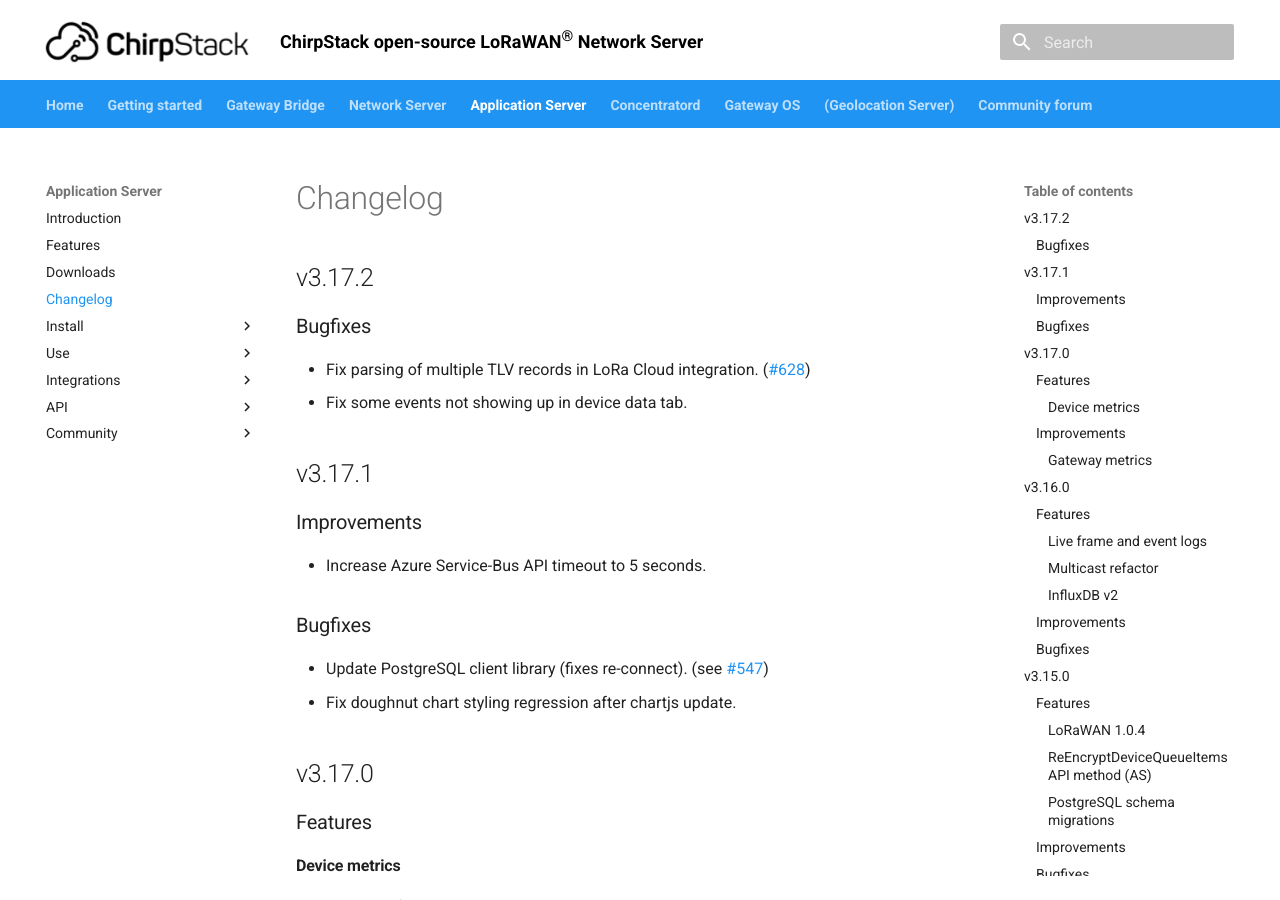
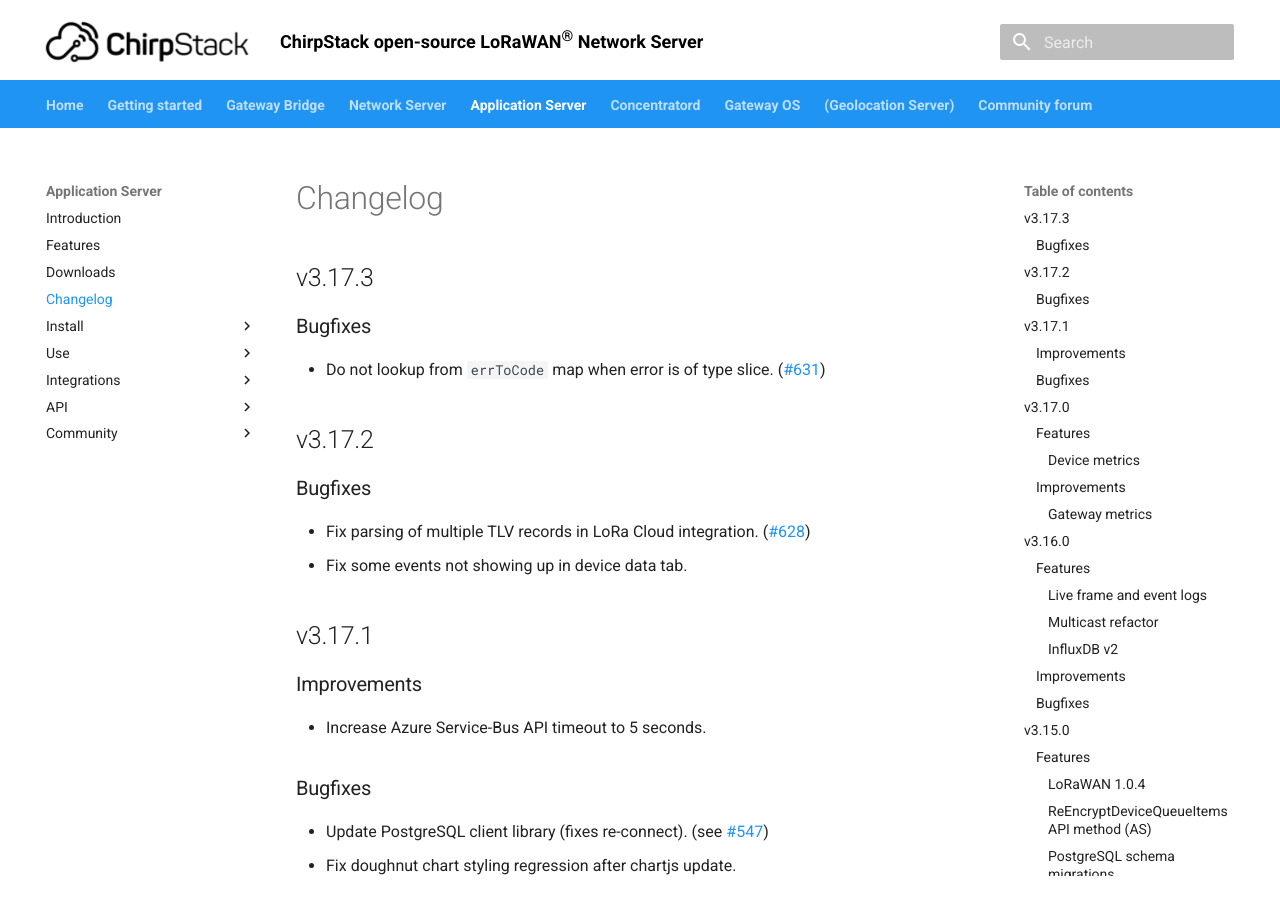
Before and after one commit to brocaar/chirpstack-docs, an MkDocs documentation site: the page built from docs/application-server/changelog.md, in a window 1280 px wide and 900 px high. Built offline with MkDocs 1.6.1 and Material for MkDocs 9.7.7, drawn with Linux system fonts in a browser that asks for light colours.

Commit message:
Update ChirpStack Application Server changelog + bump version.

```diff
--- a/docs/application-server/changelog.md
+++ b/docs/application-server/changelog.md
@@ -3,6 +3,12 @@
 ---
 
 # Changelog
+
+## v3.17.3
+
+### Bugfixes
+
+* Do not lookup from `errToCode` map when error is of type slice. ([#631](https://github.com/brocaar/chirpstack-application-server/issues/631))
 
 ## v3.17.2
 
--- a/mkdocs.yml
+++ b/mkdocs.yml
@@ -14,7 +14,7 @@
     - tabs
 extra:
   application_server:
-    version: 3.17.2
+    version: 3.17.3
   gateway_bridge:
     version: 3.13.1
   geolocation_server:
```
